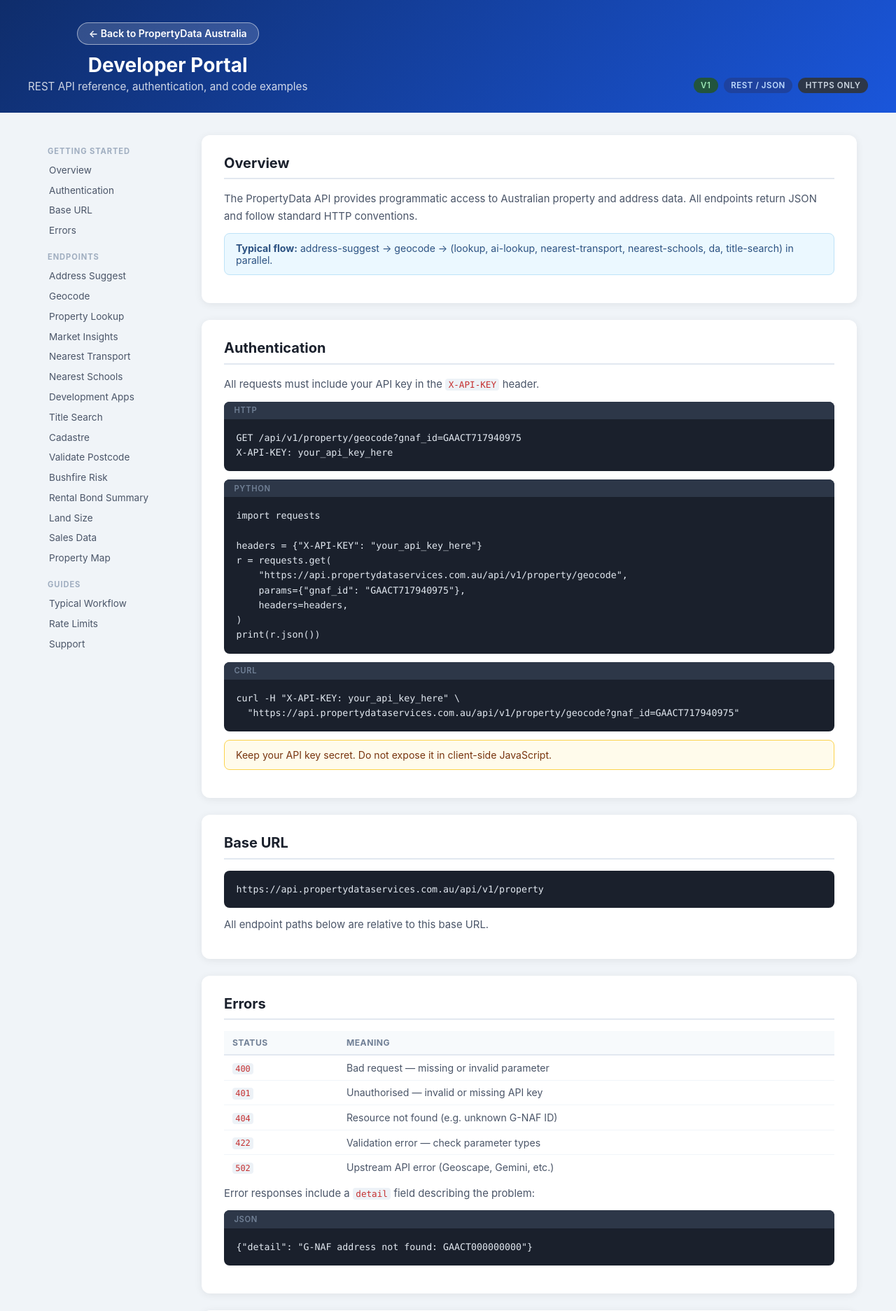
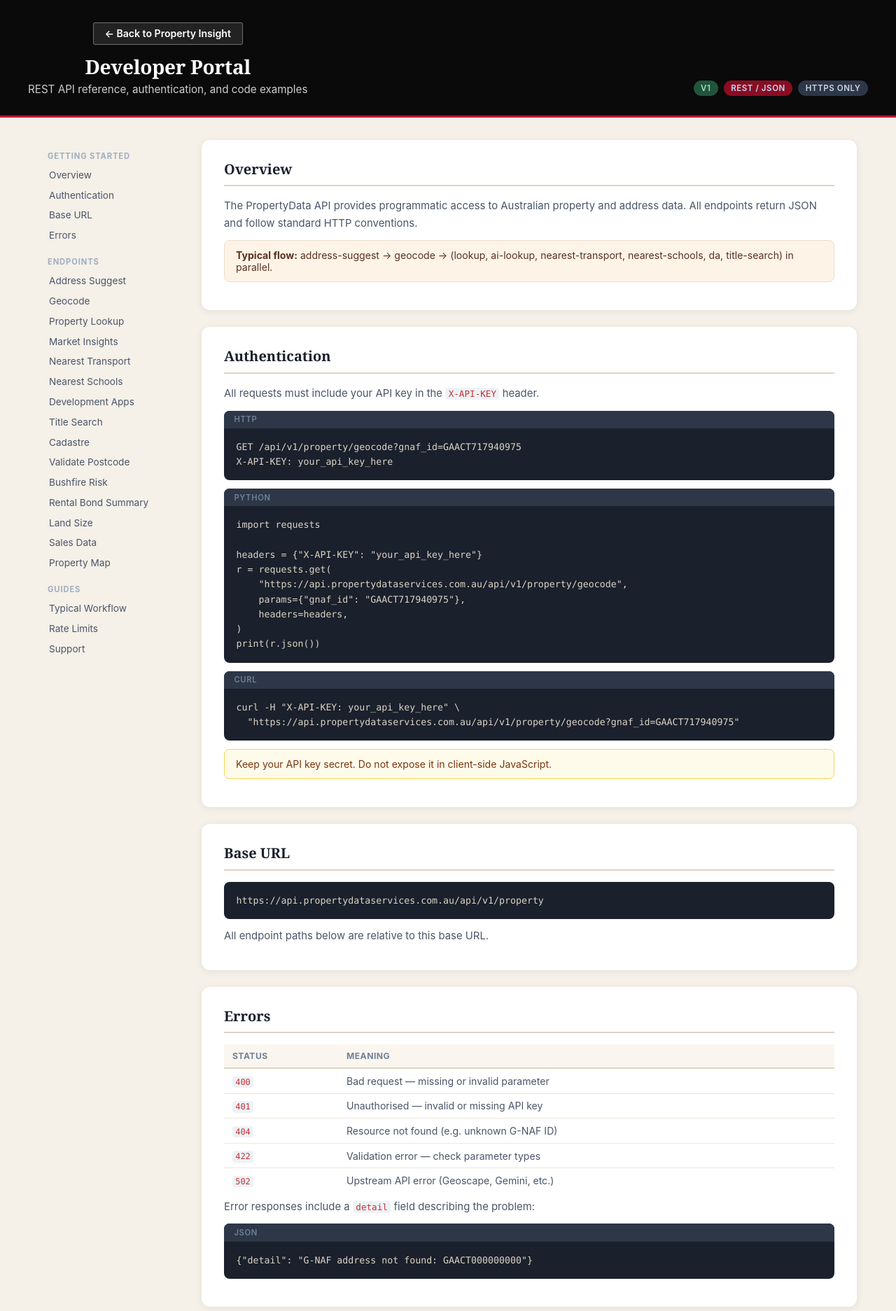
Before and after one commit to rayhkim-zds/propertydata-frontend, a FastAPI app: page /developers in a window 1280 px wide. Shown: the top 1873 px of the page at 70% size. Run offline with FastAPI, Linux system fonts and the light colour scheme.

Commit message:
theme chagne to new york style

```diff
--- a/static/css/developers.css
+++ b/static/css/developers.css
@@ -2,9 +2,10 @@
 
 /* Header */
 .dev-header {
-  background: linear-gradient(135deg, #0f2d6b 0%, #1a56db 100%);
+  background: #0a0a0a;
   color: #fff;
   padding: 2rem 2rem 1.75rem;
+  border-bottom: 3px solid #c41230;
 }
 .dev-header__inner {
   max-width: 1200px;
@@ -21,15 +22,15 @@
   font-size: .88rem;
   font-weight: 600;
   text-decoration: none;
-  background: rgba(255,255,255,.15);
-  border: 1.5px solid rgba(255,255,255,.5);
+  background: rgba(255,255,255,.1);
+  border: 1.5px solid rgba(255,255,255,.35);
   padding: .4rem 1rem;
-  border-radius: 99px;
+  border-radius: 3px;
   margin-bottom: .75rem;
   transition: background .15s, border-color .15s;
 }
-.dev-header__home:hover { background: rgba(255,255,255,.28); border-color: #fff; color: #fff; }
-.dev-header__title { font-size: 1.75rem; font-weight: 700; margin-bottom: .25rem; }
+.dev-header__home:hover { background: #c41230; border-color: #c41230; color: #fff; }
+.dev-header__title { font-size: 1.75rem; font-weight: 700; margin-bottom: .25rem; font-family: Georgia, "Times New Roman", serif; }
 .dev-header__sub   { font-size: .95rem; opacity: .8; }
 
 .dev-header__badges { display: flex; gap: .5rem; align-items: center; }
@@ -42,7 +43,7 @@
   letter-spacing: .05em;
 }
 .badge--green { background: #22543d; color: #9ae6b4; }
-.badge--blue  { background: #1e429f; color: #bfdbfe; }
+.badge--blue  { background: #8a0d22; color: #bfdbfe; }
 .badge--grey  { background: #2d3748; color: #cbd5e0; }
 
 /* Layout */
@@ -87,9 +88,9 @@
   border-left: 2px solid transparent;
 }
 .dev-nav a:hover {
-  background: #ebf4ff;
-  color: #1a56db;
-  border-left-color: #1a56db;
+  background: #fdf4e7;
+  color: #c41230;
+  border-left-color: #c41230;
 }
 
 /* Main content */
@@ -116,7 +117,8 @@
   color: #1a202c;
   margin-bottom: 1rem;
   padding-bottom: .6rem;
-  border-bottom: 2px solid #e2e8f0;
+  border-bottom: 2px solid #ddd4c5;
+  font-family: Georgia, "Times New Roman", serif;
 }
 .doc-section h3 {
   font-size: .9rem;
@@ -128,7 +130,7 @@
 }
 .doc-section p { font-size: .93rem; color: #4a5568; line-height: 1.65; margin-bottom: .5rem; }
 .doc-section ul { padding-left: 1.25rem; font-size: .93rem; color: #4a5568; line-height: 1.8; }
-.doc-section a { color: #1a56db; }
+.doc-section a { color: #c41230; }
 
 /* Endpoint header pill */
 .endpoint-header {
@@ -146,7 +148,7 @@
   letter-spacing: .04em;
 }
 .method--get  { background: #c6f6d5; color: #22543d; }
-.method--post { background: #bee3f8; color: #1a365d; }
+.method--post { background: #e8ddd0; color: #1a365d; }
 .endpoint-path {
   font-family: "SFMono-Regular", Consolas, "Liberation Mono", Menlo, monospace;
   font-size: 1rem;
@@ -173,7 +175,7 @@
 .code-block pre {
   margin: 0;
   padding: 1rem 1.1rem;
-  color: #e2e8f0;
+  color: #ddd4c5;
   font-size: .83rem;
   font-family: "SFMono-Regular", Consolas, "Liberation Mono", Menlo, monospace;
   line-height: 1.6;
@@ -202,8 +204,8 @@ code {
 .doc-table th {
   text-align: left;
   padding: .55rem .75rem;
-  background: #f7fafc;
-  border-bottom: 2px solid #e2e8f0;
+  background: #faf6ef;
+  border-bottom: 2px solid #ddd4c5;
   font-size: .76rem;
   text-transform: uppercase;
   letter-spacing: .04em;
@@ -212,21 +214,21 @@ code {
 }
 .doc-table td {
   padding: .55rem .75rem;
-  border-bottom: 1px solid #f1f5f9;
+  border-bottom: 1px solid #ede8e0;
   color: #4a5568;
   vertical-align: top;
 }
 .doc-table tr:last-child td { border-bottom: none; }
-.doc-table tr:hover td { background: #f7fafc; }
+.doc-table tr:hover td { background: #faf6ef; }
 
 /* Info boxes */
 .info-box {
-  background: #ebf8ff;
-  border: 1px solid #bee3f8;
+  background: #fdf4e7;
+  border: 1px solid #e8ddd0;
   border-radius: 8px;
   padding: .75rem 1rem;
   font-size: .88rem;
-  color: #2c5282;
+  color: #5a3020;
   margin: .75rem 0;
 }
 .info-box--warning {
--- a/static/css/style.css
+++ b/static/css/style.css
@@ -2,32 +2,33 @@
 
 body {
   font-family: -apple-system, BlinkMacSystemFont, "Segoe UI", sans-serif;
-  background: #f0f4f8;
-  color: #1a202c;
+  background: #f5f0e8;
+  color: #1a1714;
   min-height: 100vh;
 }
 
 header {
-  background: linear-gradient(135deg, #1a56db 0%, #0e3faa 100%);
+  background: #0a0a0a;
   color: #fff;
   padding: 2rem 1.5rem 1.5rem;
   text-align: center;
+  border-bottom: 3px solid #c41230;
 }
-header h1 { font-size: 2rem; margin-bottom: .4rem; }
-header p  { opacity: .85; font-size: 1rem; }
+header h1 { font-size: 2rem; margin-bottom: .4rem; font-family: Georgia, "Times New Roman", serif; font-weight: 700; letter-spacing: -.01em; }
+header p  { opacity: .75; font-size: 1rem; }
 .header-nav { margin-top: 1rem; }
 .header-nav a {
   color: #fff;
   font-size: .9rem;
   font-weight: 600;
   text-decoration: none;
-  background: rgba(255,255,255,.15);
-  border: 1.5px solid rgba(255,255,255,.5);
+  background: rgba(255,255,255,.1);
+  border: 1.5px solid rgba(255,255,255,.35);
   padding: .45rem 1.1rem;
-  border-radius: 99px;
+  border-radius: 3px;
   transition: background .15s, border-color .15s;
 }
-.header-nav a:hover { background: rgba(255,255,255,.28); border-color: #fff; }
+.header-nav a:hover { background: #c41230; border-color: #c41230; }
 
 /* Page layout: left sidebar + content + right sidebar */
 .page-layout {
@@ -332,31 +333,31 @@ main {
   align-items: center;
   gap: .5rem 1rem;
   padding: .5rem 1rem;
-  background: #f8faff;
-  border: 1px solid #e2e8f0;
+  background: #faf6ef;
+  border: 1px solid #ddd4c5;
   border-radius: 6px;
   margin-bottom: .75rem;
   font-size: .875rem;
 }
 .filter-label { color: #555; font-weight: 600; }
 .filter-row label { display: flex; align-items: center; gap: .3rem; cursor: pointer; color: #333; }
-.filter-row input[type=checkbox] { accent-color: #1a56db; }
+.filter-row input[type=checkbox] { accent-color: #c41230; }
 
 /* Table */
 table { width: 100%; border-collapse: collapse; font-size: .9rem; }
 th {
   text-align: left;
   padding: .6rem .75rem;
-  background: #f7fafc;
-  border-bottom: 2px solid #e2e8f0;
+  background: #faf6ef;
+  border-bottom: 2px solid #ddd4c5;
   font-size: .78rem;
   text-transform: uppercase;
   letter-spacing: .04em;
   color: #718096;
 }
-td { padding: .6rem .75rem; border-bottom: 1px solid #f1f5f9; }
+td { padding: .6rem .75rem; border-bottom: 1px solid #ede8e0; }
 tr:last-child td { border-bottom: none; }
-tr:hover td { background: #f7fafc; }
+tr:hover td { background: #faf6ef; }
 
 /* AI text */
 .ai-summary { line-height: 1.75; font-size: .97rem; white-space: pre-wrap; }
--- a/templates/developers.html
+++ b/templates/developers.html
@@ -11,7 +11,7 @@
   <header class="dev-header">
     <div class="dev-header__inner">
       <div>
-        <a href="/" class="dev-header__home">&larr; Back to PropertyData Australia</a>
+        <a href="/" class="dev-header__home">&larr; Back to Property Insight</a>
         <h1 class="dev-header__title">Developer Portal</h1>
         <p class="dev-header__sub">REST API reference, authentication, and code examples</p>
       </div>
--- a/templates/index.html
+++ b/templates/index.html
@@ -3,12 +3,12 @@
 <head>
   <meta charset="UTF-8"/>
   <meta name="viewport" content="width=device-width, initial-scale=1.0"/>
-  <title>PropertyData Australia</title>
+  <title>Property Insight</title>
   <link rel="stylesheet" href="/static/css/style.css"/>
 </head>
 <body>
   <header>
-    <h1>🏠 PropertyData Australia</h1>
+    <h1>Property Insight</h1>
     <p>Search any Australian address to get property insights, transport, schools, and development activity.</p>
     <nav class="header-nav">
       <a href="/developers">⚙️ Developer API &rarr;</a>
--- a/templates/mortgage.html
+++ b/templates/mortgage.html
@@ -3,7 +3,7 @@
 <head>
   <meta charset="UTF-8"/>
   <meta name="viewport" content="width=device-width, initial-scale=1.0"/>
-  <title>Mortgage Calculator — PropertyData Australia</title>
+  <title>Mortgage Calculator</title>
   <link rel="stylesheet" href="/static/css/style.css"/>
   <link rel="stylesheet" href="/static/css/mortgage.css"/>
 </head>
@@ -12,7 +12,7 @@
     <h1>🏦 Mortgage Calculator</h1>
     <p>Estimate repayments, stamp duty, LMI, and upfront costs for any Australian property.</p>
     <nav class="header-nav">
-      <a href="/">🏠 Back to PropertyData</a>
+      <a href="/">🏠 Back to Property Insight</a>
     </nav>
   </header>
 
```
Also changed, not shown: other parts of static/css/style.css (+35 -35 lines), static/css/mortgage.css (+17 -17 lines).
